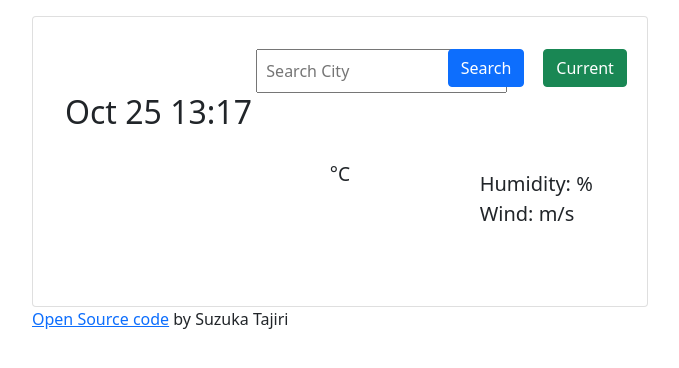
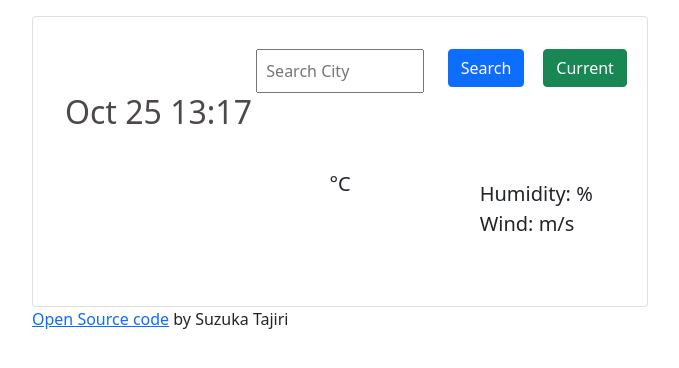
Before and after one commit to tienkao/weather-app, a plain HTML site: page index.html in a window 1280 px wide. Shown: the whole page, without its empty margins (300-979 px from the left). Drawn offline with nearby package versions, Linux system fonts and the light colour scheme; no server answers.

Commit message:
Changed colors of place and date, and adjusted the position of humidity and wind speed.

```diff
--- a/index.html
+++ b/index.html
@@ -23,7 +23,8 @@
 
                     <div class="col-4">
                         <form action="" id="city">
-                        <input type="text" name="search" class="p-2 " placeholder="Search City" id = "city-input">
+                        <input type="text" name="search" class="p-2 w-100 " placeholder="Search City" id = "city-input">
+                        </form>
                     </div>
                     <div class="col-2 text-center">
                         <input type ="submit" class="btn btn-primary" value="Search">
@@ -33,8 +34,8 @@
                     </div>
                 </div>
                     <h2 id = "date"></h2>
-                    </form>
-                    <div class="row"><div class="col-4">
+                    <div class="row">
+                        <div class="col-4">
                         <div id="weather-adjective" class="fs-4"></div>
                         <img src="" id="weather-icon" alt="">
                     </div>
--- a/style.css
+++ b/style.css
@@ -1,3 +1,6 @@
+#place, #date{
+    color: rgb(78, 73, 73);
+}
 .temp{
     font-size: larger;
 }
@@ -13,13 +16,14 @@ li{
 }
 ul{
     position: relative;
-    top: 30px;
+    top: 40px;
 }
 .units{
     position: relative;
-    top: -60px;
+    top: -50px;
+    font-size: 20px;
 }
-.units a{
+/* .units a{
     text-decoration: none;
 }
 .units .active{
@@ -31,3 +35,4 @@ ul{
     color: black;
     text-decoration: none;
 }
+ */
```
